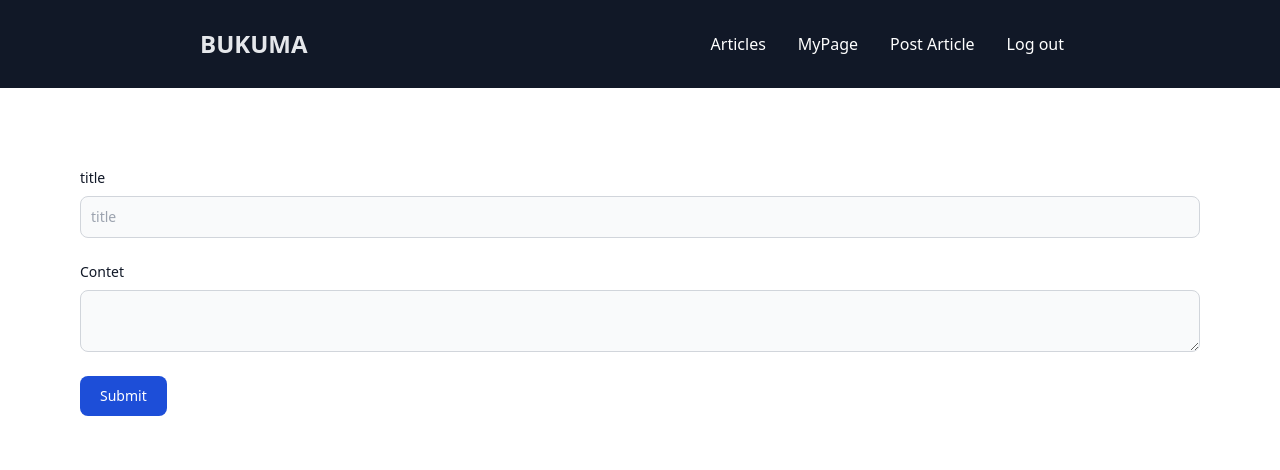
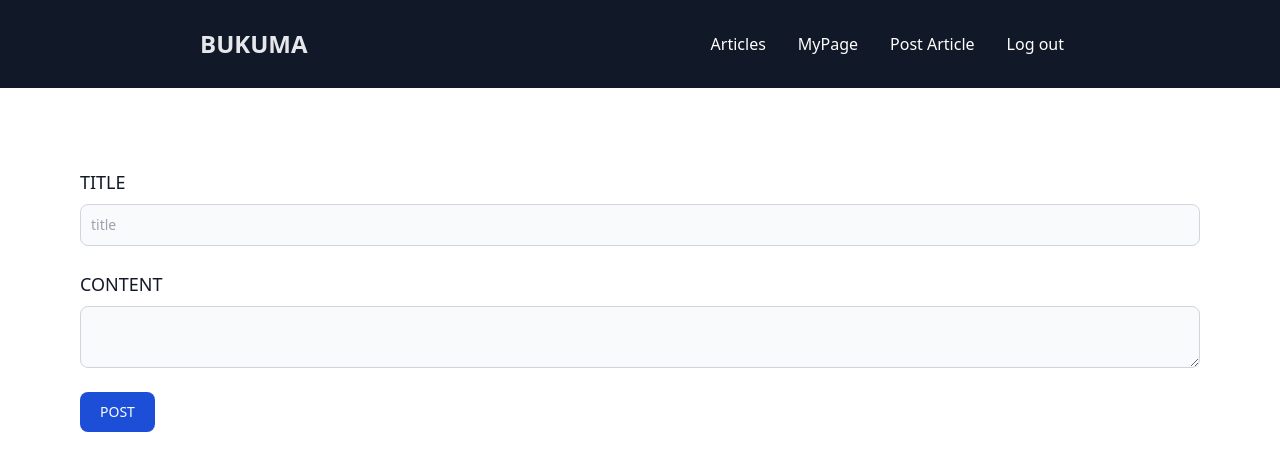
Before and after one commit to naitoyuma3230/bookmark, a Next.js app: page /post in a window 1280 px wide. Shown: the top 470 px of the page. Built offline with nearby package versions, Linux system fonts and the light colour scheme; no server answers; sample sign-in values are in the browser's storage.

Commit message:
記事投稿の修正

```diff
--- a/pages/post.tsx
+++ b/pages/post.tsx
@@ -32,8 +32,8 @@ const Post = () => {
     <div className='m-20'>
       <form>
         <div className='mb-6'>
-          <label className='block mb-2 text-sm font-medium text-gray-900 '>
-            title
+          <label className='block mb-2 text-lg font-medium text-gray-900 '>
+            TITLE
           </label>
           <input
             className='bg-gray-50 border border-gray-300 text-gray-900 text-sm rounded-lg focus:ring-blue-500 focus:border-blue-500 block w-full p-2.5  dark:border-gray-600 dark:placeholder-gray-400  dark:focus:ring-blue-500 dark:focus:border-blue-500'
@@ -44,8 +44,8 @@ const Post = () => {
           />
         </div>
         <div className='mb-6'>
-          <label className='block mb-2 text-sm font-medium text-gray-900'>
-            Contet
+          <label className='block mb-2 text-lg font-medium text-gray-900'>
+            CONTENT
           </label>
           <textarea
             className='bg-gray-50 border border-gray-300 text-gray-900 text-sm rounded-lg focus:ring-blue-500 focus:border-blue-500 block w-full p-2.5  dark:border-gray-600 dark:placeholder-gray-400  dark:focus:ring-blue-500 dark:focus:border-blue-500'
@@ -63,7 +63,7 @@ const Post = () => {
             addArticle()
           }}
         >
-          Submit
+          POST
         </button>
       </form>
     </div>
```
